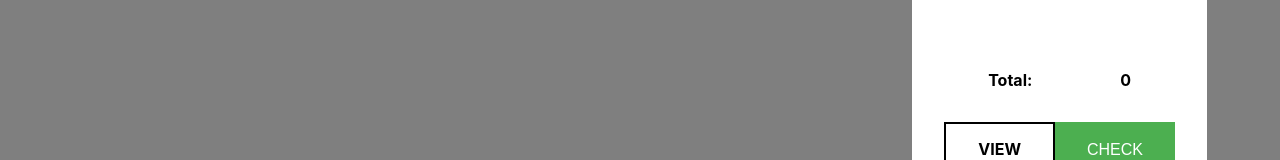
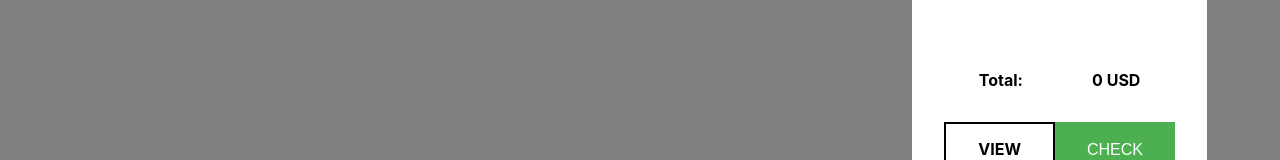
Before and after one commit to Mohamadjandali/scandiweb-junior-react-test, a React (Create React App) app: page /1/1 in a window 1280 px wide. Both pictures are taken after a click on the element 1207 px from the left and 26 px from the top of the page. Shown: the part 304-464 px from the top of the page. Built offline with nearby package versions, Linux system fonts and the light colour scheme.

Commit message:
adding the currency to the total price

```diff
--- a/src/components/cart/MiniCart.js
+++ b/src/components/cart/MiniCart.js
@@ -44,7 +44,7 @@ export default class MiniCart extends Component {
                 <div className="cart-controlls-container">
                     <div className="total-price">
                       <span>Total:</span>
-                      <span>{this.handlePrice(cart)}</span>
+                      <span>{this.handlePrice(cart)} {currentCurrency}</span>
                     </div>
                     <div className="cart-control">
                       <Link to="/cart">
--- a/src/components/cart/MiniCartItem.js
+++ b/src/components/cart/MiniCartItem.js
@@ -19,7 +19,6 @@ export default class MiniCartItem extends Component {
 
     render() {
         const { product: { name, brand, gallery, prices }, currentCurrency } = this.props;
-        console.log(this.props.product)
         return (
             <React.Fragment>
                 <div className="mini-cart-item">
--- a/src/components/products/ProductPage.js
+++ b/src/components/products/ProductPage.js
@@ -93,6 +93,7 @@ export default class ProductPage extends Component {
                   )}
                 </div>
                 <div className="product-price">
+                  <h3>Price:</h3>
                   <h3>{this.displayProductPrice(prices, currentCurrency)}</h3>
                 </div>
                 <div className="add-product">
```
